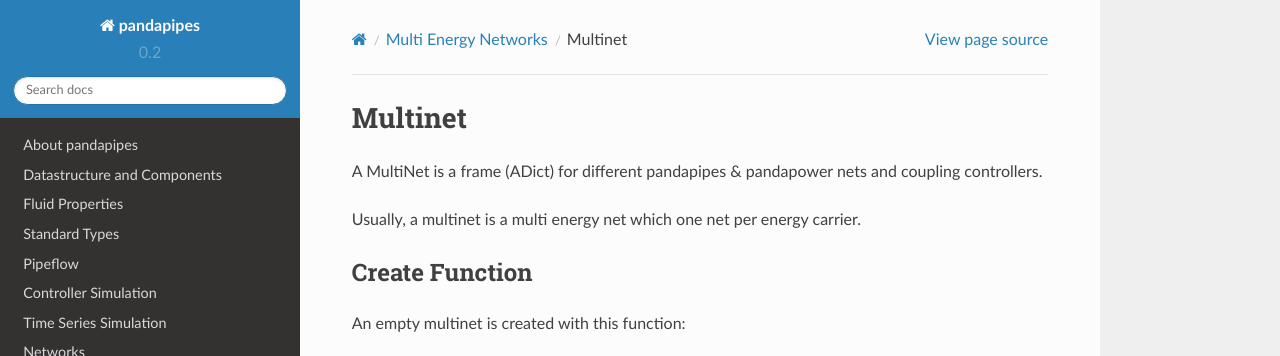
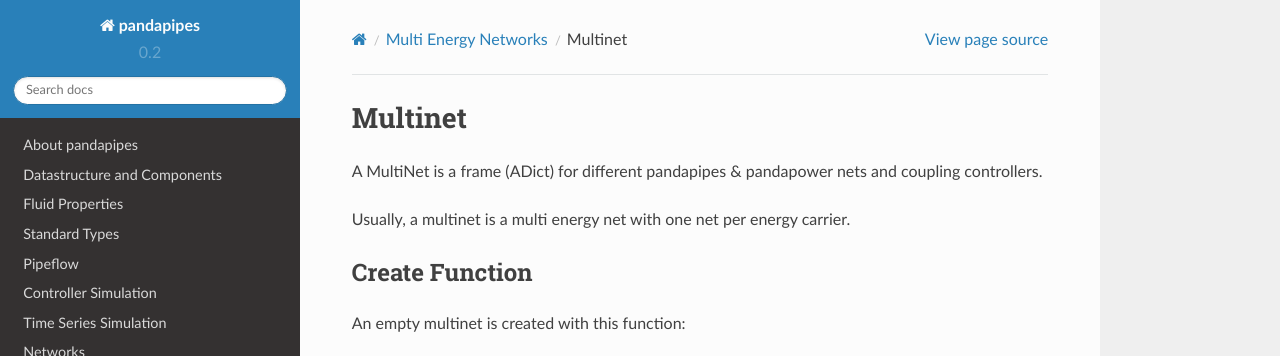
Before and after one commit to e2nIEE/pandapipes, a Sphinx documentation site: the page built from doc/source/multi_energy_nets/multinet.rst, in a window 1280 px wide and 1166 px high, cut to the strip 0-356 px from the top of the window. Built offline with Sphinx 7.4.7 and the Read the Docs theme 2.0.0, drawn with Linux system fonts in a browser that asks for light colours.

```diff
--- a/doc/source/multi_energy_nets/me_time_series.rst
+++ b/doc/source/multi_energy_nets/me_time_series.rst
@@ -4,6 +4,6 @@ Run a time series with multiple coupled networks
 
 .. _run_me_timeseries_ppipe:
 
-To run a coupled time series simulation, this function has be called:
+To run a coupled time series simulation, this function has to be called:
 
 .. autofunction:: pandapipes.multinet.timeseries.run_timeseries_multinet.run_timeseries
--- a/doc/source/multi_energy_nets/multinet.rst
+++ b/doc/source/multi_energy_nets/multinet.rst
@@ -4,7 +4,7 @@ Multinet
 
 A MultiNet is a frame (ADict) for different pandapipes & pandapower nets and coupling controllers.
 
-Usually, a multinet is a multi energy net which one net per energy carrier.
+Usually, a multinet is a multi energy net with one net per energy carrier.
 
 Create Function
 ===============
```
